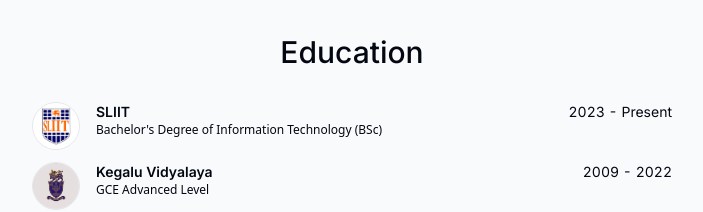
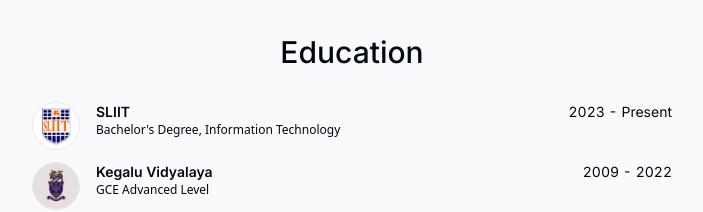
Before and after one commit to ModithaM/Portfolio-New, a Next.js app: page / in a window 1280 px wide. Shown: the part 1120-1332 px from the top of the page, without its empty margins (288-991 px from the left). Built offline with nearby package versions, Linux system fonts and the light colour scheme.

Commit message:
Spelling Mistake in education section

```diff
--- a/components/education.tsx
+++ b/components/education.tsx
@@ -12,7 +12,7 @@ export default function Education() {
     {
       school: "SLIIT",
       href: "https://www.sliit.lk/",
-      degree: "Bachelor's Degree of Information Technology (BSc)",
+      degree: "Bachelor's Degree, Information Technology",
       logoUrl: "/sliit.png",
       start: "2023",
       end: "Present",
```
